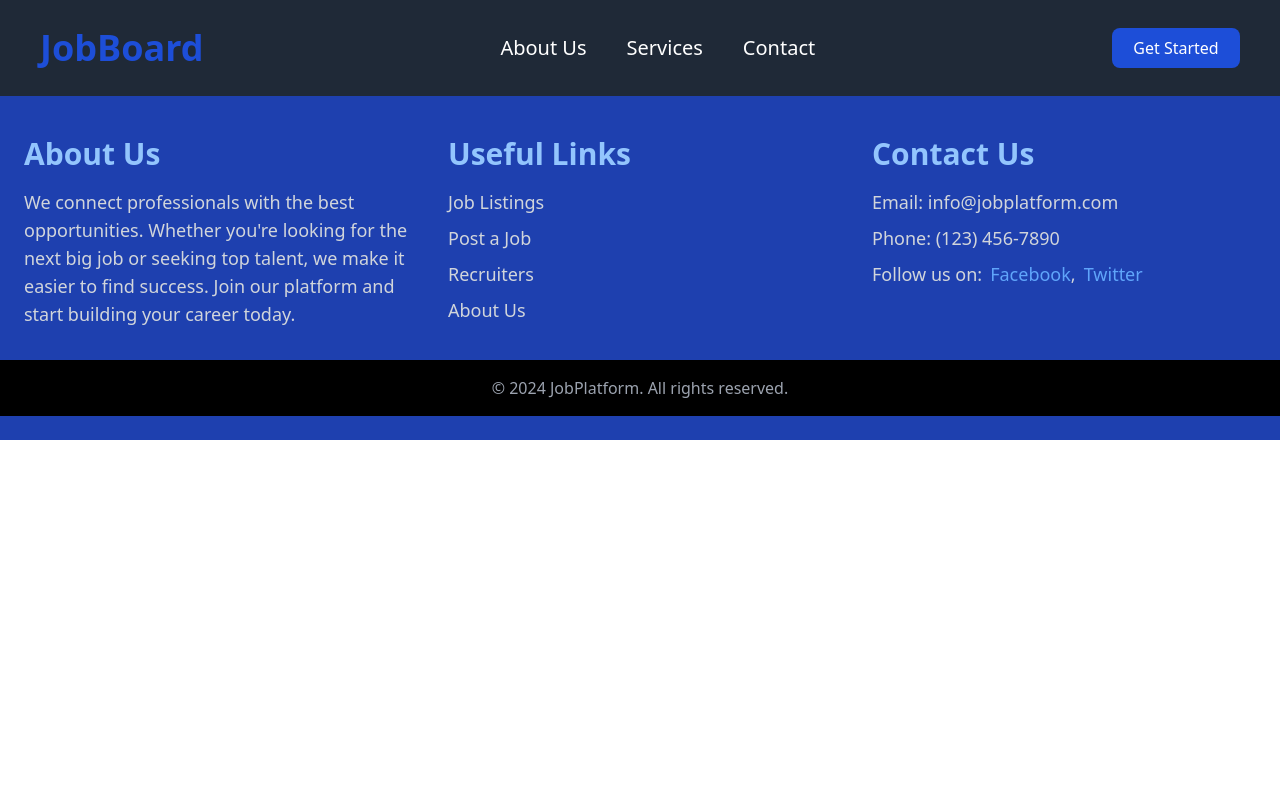
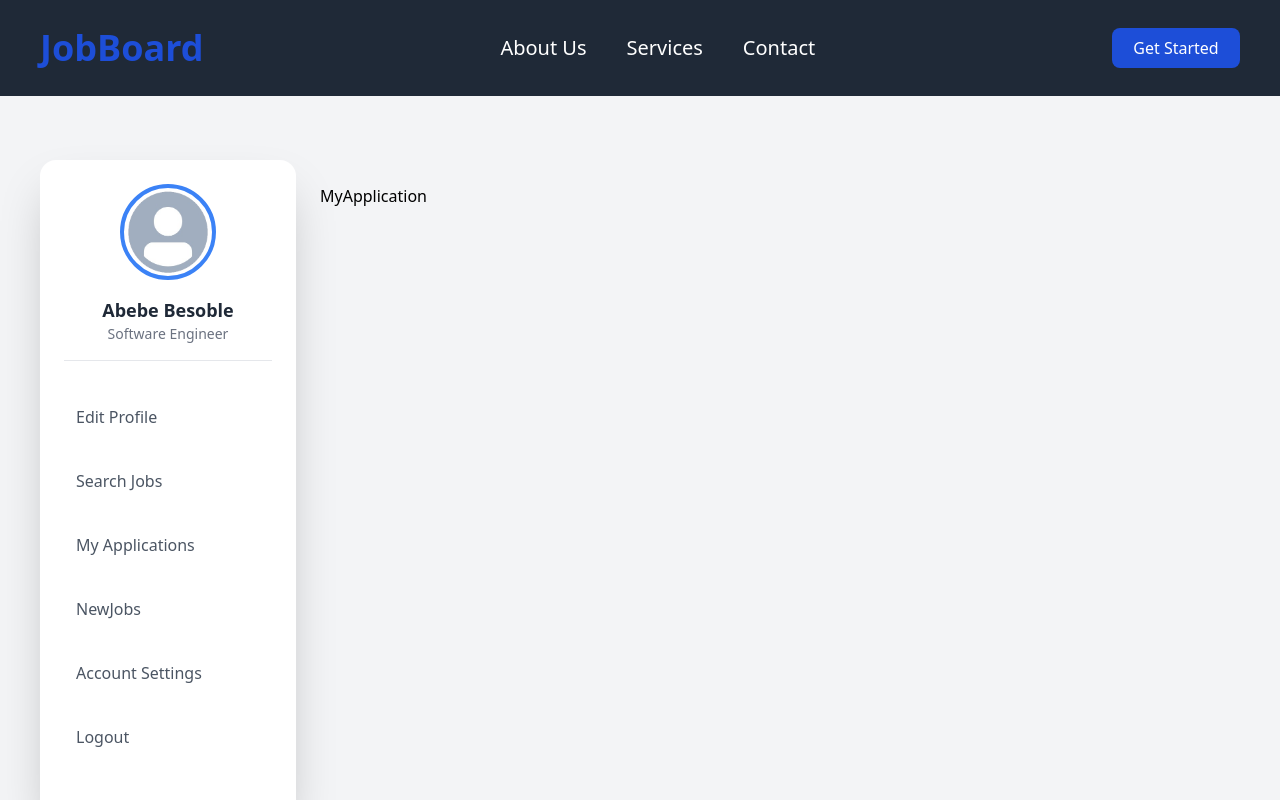
Before and after one commit to nahom-zenebe/job-board-app, a React (Create React App) app in the folder frontend/: page /MainDashboard/MyApplication in a window 1280 px wide. Shown: the top 800 px of the page. Built offline with nearby package versions, Linux system fonts and the light colour scheme.

Commit message:
fix sidebar commit

```diff
--- a/frontend/src/App.js
+++ b/frontend/src/App.js
@@ -6,8 +6,12 @@ import Service from "./pages/Service.jsx";
 import Contacts from './pages/Contacts.jsx';
 import SignupPages from "./pages/SignupPages.jsx";
 import LoginPages from "./pages/LoginPages.jsx";
-
+import UpdateProfile from './pages/UpdateProfile.jsx'
+import MyApplication from './pages/MyApplication.jsx'
 import MainDashboard from './pages/MainDashboard.jsx'
+import NewJob from './pages/NewJob.jsx'
+import AccountSetting from './pages/AccountSetting.jsx'
+import Searchjobs from './pages/Searchjobs.jsx'
 import { Toaster } from 'react-hot-toast';
 import { BrowserRouter as Router, Route, Routes } from 'react-router-dom';
 
@@ -21,8 +25,14 @@ function App() {
         <Route path="/contact" element={<Contacts />} />
         <Route path="/service" element={<Service />} />
         <Route path="/signup" element={<SignupPages/>}/>
-        <Route path="/MainDashboard" element={<MainDashboard/>}/>
-        <Route path="/login" element={<LoginPages/>}/>
+        <Route path="/MainDashboard" element={<MainDashboard/>}>
+        <Route path="UpdateProfile" element={<UpdateProfile/>}/>
+        <Route path="Searchjobs" element={<Searchjobs/>}/>
+        <Route path="MyApplication" element={<MyApplication/>}/>
+        <Route path="NewJob" element={<NewJob/>}/>
+        <Route path="AccountSetting" element={<ccountSetting/>}/>
+      </Route>
+        <Route path="login" element={<LoginPages/>}/>
       </Routes>
 
       <Footer />
--- a/frontend/src/Components/Sidebar.jsx
+++ b/frontend/src/Components/Sidebar.jsx
@@ -1,5 +1,6 @@
 import React from 'react';
 import avatar from '../images/avatar.png';
+import { Link } from 'react-router-dom';
 
 function Sidebar() {
   return (
@@ -23,23 +24,23 @@ function Sidebar() {
         <ul className="space-y-4  pb-6">
           <li className="flex items-center text-gray-600 hover:bg-gray-200 hover:text-blue-600 cursor-pointer p-3 rounded-lg transition-all duration-300 ease-in-out">
 
-            Edit Profile
+          <Link to='/UpdateProfile'>Edit Profile</Link>
           </li>
           <li className="flex items-center text-gray-600 hover:bg-gray-200 hover:text-blue-600 cursor-pointer p-3 rounded-lg transition-all duration-300 ease-in-out">
 
-            Search Jobs
+            <Link to='/Searchjobs'>Search Jobs</Link>
           </li>
           <li className="flex items-center text-gray-600 hover:bg-gray-200 hover:text-blue-600 cursor-pointer p-3 rounded-lg transition-all duration-300 ease-in-out">
 
-           My Applications
+          <Link to='/MyApplication'> My Applications</Link>
           </li>
           <li className="flex items-center text-gray-600 hover:bg-gray-200 hover:text-blue-600 cursor-pointer p-3 rounded-lg transition-all duration-300 ease-in-out">
 
-           Hot Jobs
+          <Link to='/NewJob'>NewJobs</Link>
           </li>
           <li className="flex items-center text-gray-600 hover:bg-gray-200 hover:text-blue-600 cursor-pointer p-3 rounded-lg transition-all duration-300 ease-in-out">
 
-            Account Settings
+            <Link to='AccountSetting'>Account Settings</Link>
           </li>
           <li className="flex items-center text-gray-600 hover:bg-gray-200 hover:text-blue-600 cursor-pointer p-3 rounded-lg transition-all duration-300 ease-in-out">
 
--- /dev/null
+++ b/frontend/src/pages/AccountSetting.jsx
@@ -0,0 +1,9 @@
+import React from 'react'
+
+function AccountSetting() {
+  return (
+    <div>AccountSetting</div>
+  )
+}
+
+export default AccountSetting
--- /dev/null
+++ b/frontend/src/pages/MyApplication.jsx
@@ -0,0 +1,9 @@
+import React from 'react'
+
+function MyApplication() {
+  return (
+    <div>MyApplication</div>
+  )
+}
+
+export default MyApplication
--- /dev/null
+++ b/frontend/src/pages/NewJob.jsx
@@ -0,0 +1,9 @@
+import React from 'react'
+
+function NewJob() {
+  return (
+    <div>NewJob</div>
+  )
+}
+
+export default NewJob
--- /dev/null
+++ b/frontend/src/pages/Searchjobs.jsx
@@ -0,0 +1,9 @@
+import React from 'react'
+
+function Searchjobs() {
+  return (
+    <div>Searchjobs</div>
+  )
+}
+
+export default Searchjobs
```
